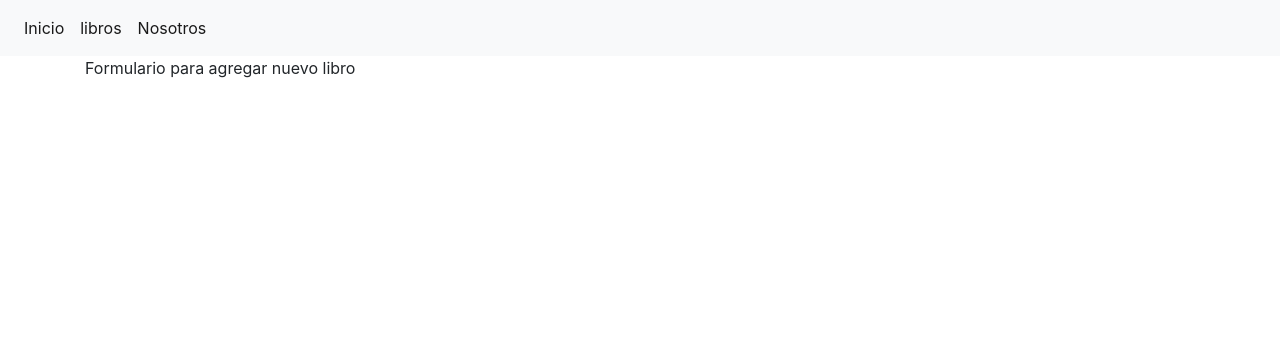
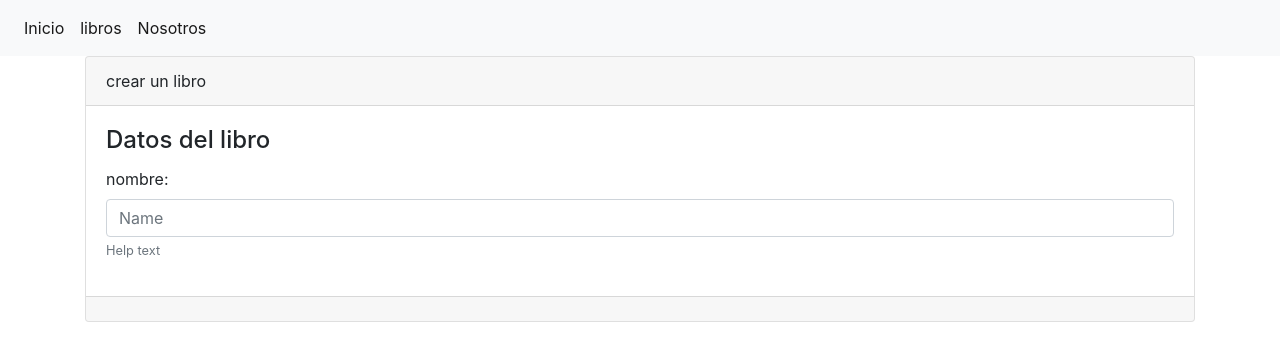
Before and after one commit to cris-code20/python-projec, a Django app: template libreria/app/templates/biblioteca/crear.html in a window 1280 px wide. Shown: the top 361 px of the page. Run offline with Django 3.2, Linux system fonts and the light colour scheme; the template is opened without the code that fills it, so the values that code supplies are empty; some libraries are stand-ins or nearby versions.

Commit message:
agregando la base de datos

```diff
--- a/libreria/app/templates/biblioteca/crear.html
+++ b/libreria/app/templates/biblioteca/crear.html
@@ -2,6 +2,20 @@
 {% block titulo %} Agregar nuevo libro {% endblock %}
 {% block contenido %}
 
-Formulario para agregar nuevo libro
+<div class="card">
+    <div class="card-header">
+        crear un libro
+    </div>
+    <div class="card-body">
+        <h4 class="card-title">Datos del libro</h4>
+
+        {% include 'biblioteca/from.html' %}
+
+
+    </div>
+    <div class="card-footer text-muted">
+
+    </div>
+</div>
 
 {% endblock %}
--- a/libreria/app/templates/biblioteca/from.html
+++ b/libreria/app/templates/biblioteca/from.html
@@ -0,0 +1,13 @@
+<from enctype="multipart/form-data" method="post">
+
+
+    <div class="form-group">
+      <label for="">nombre:</label>
+      <input type="text"
+        class="form-control" name="" id="" aria-describedby="helpId" placeholder="Name">
+      <small id="helpId" class="form-text text-muted">Help text</small>
+    </div>
+
+
+
+</from>
--- a/libreria/app/templates/biblioteca/index.html
+++ b/libreria/app/templates/biblioteca/index.html
@@ -7,7 +7,7 @@
 
 <div class="card">
     <div class="card-header">
-        Listar libros
+        <a name="" id="" class="btn btn-success" href="{% url 'crear' %}" role="button">agregar nuevo libro</a>
     </div>
     <div class="card-body">
         <h4 class="card-title">Libors</h4>
@@ -26,7 +26,8 @@
                     <td>Django</td>
                     <td>imagen.jpg</td>
                     <td>libro que habla sobre django</td>
-                    <td>EDITAR | BORRAR</td>
+                    <td> <a name="" id="" class="btn btn-info" href="{% url 'editar'%}" role="button">editar</a> |
+                        <a name="" id="" class="btn btn-danger" href="#" role="button">editar</a> </td>
                 </tr>
             </tbody>
         </table>
--- a/libreria/app/url.py
+++ b/libreria/app/url.py
@@ -9,4 +9,6 @@ urlpatterns = [
     path('', views.inicio, name='inicio'),
     path('nosotros', views.nosotros, name='nosotros'),
     path('biblioteca', views.biblioteca, name='biblioteca'),
+    path('biblioteca/crear', views.crear, name='crear'),
+    path('biblioteca/editar', views.editar, name='editar'),
 ]
```
Also changed, not shown: libreria/app/templates/biblioteca/editar.html (+15 -1 lines), libreria/app/templates/web-site/inicio.html (added, +15 -0 lines), libreria/app/views.py (+9 -0 lines), libreria/libreria/settings.py (+6 -2 lines).
